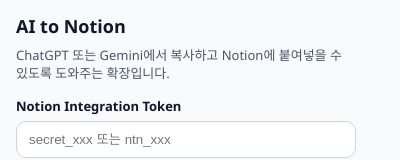
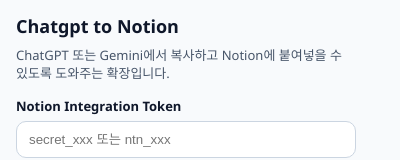
Before and after one commit to sampo1111/Chatgpt-to-Notion, a browser extension: page popup.html in a window 400 px wide. Shown: the top 160 px of the page. Drawn offline with Linux system fonts and the light colour scheme.

Commit message:
Name Change

```diff
--- a/popup.html
+++ b/popup.html
@@ -3,12 +3,12 @@
   <head>
     <meta charset="utf-8">
     <meta name="viewport" content="width=device-width, initial-scale=1">
-    <title>AI to Notion</title>
+    <title>Chatgpt to Notion</title>
     <link rel="stylesheet" href="popup.css">
   </head>
   <body>
     <main class="popup">
-      <h1>AI to Notion</h1>
+      <h1>Chatgpt to Notion</h1>
       <p class="lead">ChatGPT 또는 Gemini에서 복사하고 Notion에 붙여넣을 수 있도록 도와주는 확장입니다.</p>
 
       <label class="field">
```
Also changed, not shown: manifest.json.
